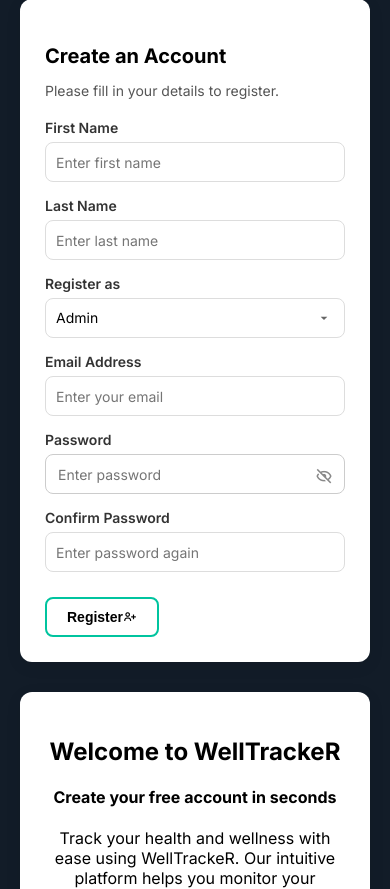
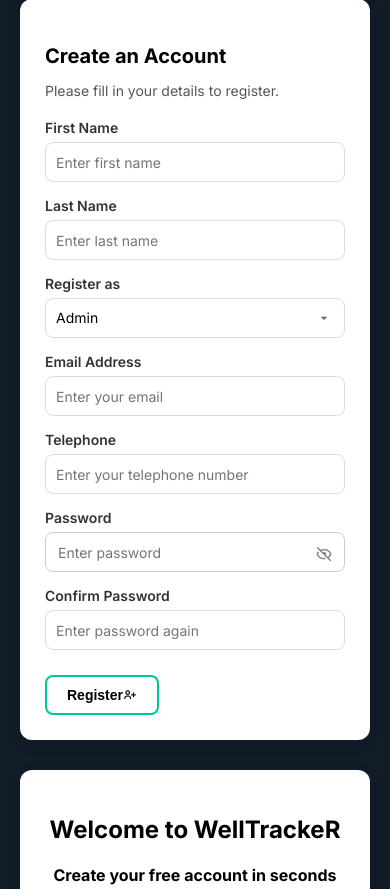
Before and after one commit to sankajithdjinasena/WelltackerR, a PHP site: page /predict/register_admin.php in a window 390 px wide. Shown: the part 145-1034 px from the top of the page. Run offline with PHP 8.4, Linux system fonts and the light colour scheme; a user stored in the database is signed in.

Commit message:
admin register telephone

```diff
--- a/register_admin.php
+++ b/register_admin.php
@@ -29,6 +29,7 @@ if (isset($_POST['register'])) {
     // Sanitize inputs
     $first_name = trim($_POST['first_name']);
     $last_name = trim($_POST['last_name']);
+    $telephone = trim($_POST['telephone'] ?? '');
     $email = trim($_POST['email']);
     $role = $_POST['role'];
     $password = $_POST['password'];
@@ -73,14 +74,15 @@ if (isset($_POST['register'])) {
 
             // Insert user
             $stmt = $conn->prepare(
-                "INSERT INTO users (first_name, last_name, email, password, role, verification_status)
+                "INSERT INTO users (first_name, last_name, email, telephone, password, role, verification_status)
                 VALUES (?, ?, ?, ?, ?, ?)"
             );
             $stmt->bind_param(
-                "ssssss",
+                "sssssss",
                 $first_name,
                 $last_name,
                 $email,
+                $telephone,
                 $hashed_password,
                 $role,
                 $verification_status
@@ -173,6 +175,10 @@ if (isset($_POST['register'])) {
                     <div class="login-form-group">
                         <label>Email Address</label>
                         <input type="email" name="email" placeholder="Enter your email" required>
+                    </div>
+                    <div class="login-form-group">
+                        <label>Telephone</label>
+                        <input type="tel" name="telephone" placeholder="Enter your telephone number">
                     </div>
                     <div class="login-form-group">
                         <label>Password</label>
```
